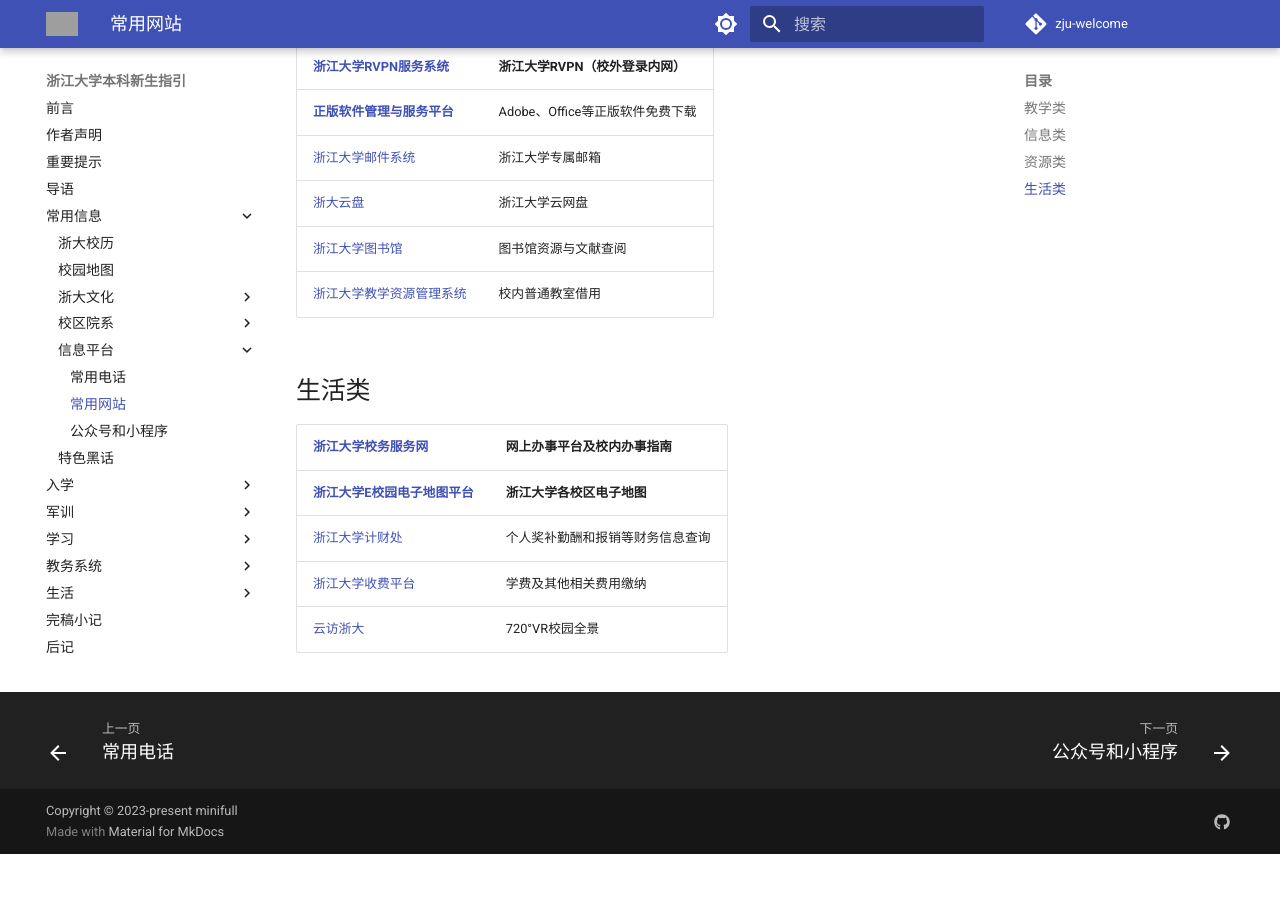
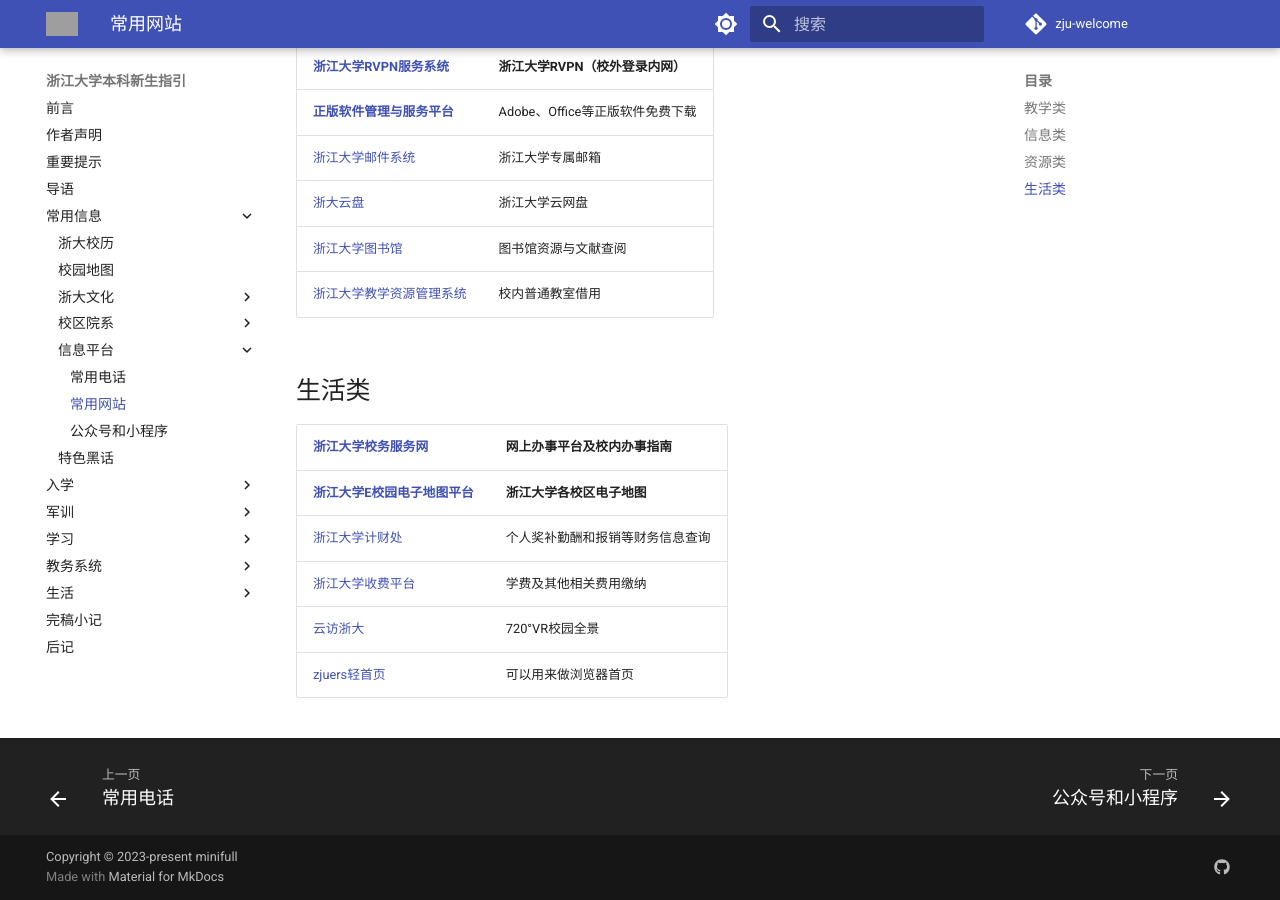
Before and after one commit to mini-full/zju-welcome, an MkDocs documentation site: the page built from docs/basics/websites.md, in a window 1280 px wide and 900 px high, scrolled down 1499 px. Built offline with MkDocs 1.6.1 and Material for MkDocs 9.7.7, drawn with Linux system fonts in a browser that asks for light colours; comment, search, counter and statistics services are not loaded; before the commit the page ends 2353 px from its top, so only the background shows below that; grey boxes are pictures that could not be loaded.

Commit message:
recommend zjuers

```diff
--- a/docs/basics/websites.md
+++ b/docs/basics/websites.md
@@ -50,3 +50,4 @@
 |[浙江大学计财处](http://cwcx.zju.edu.cn/WFManager/login.jsp)              |   个人奖补勤酬和报销等财务信息查询|
 |[浙江大学收费平台](http://pay.zju.edu.cn/payment/login.jsp)       |        学费及其他相关费用缴纳|
 |[云访浙大](https://720yun.com/t/84vksqfez2y?scene_id=48324019)              |         720°VR校园全景|
+|[zjuers轻首页](https://zjuers.com/) | 可以用来做浏览器首页 |
```
